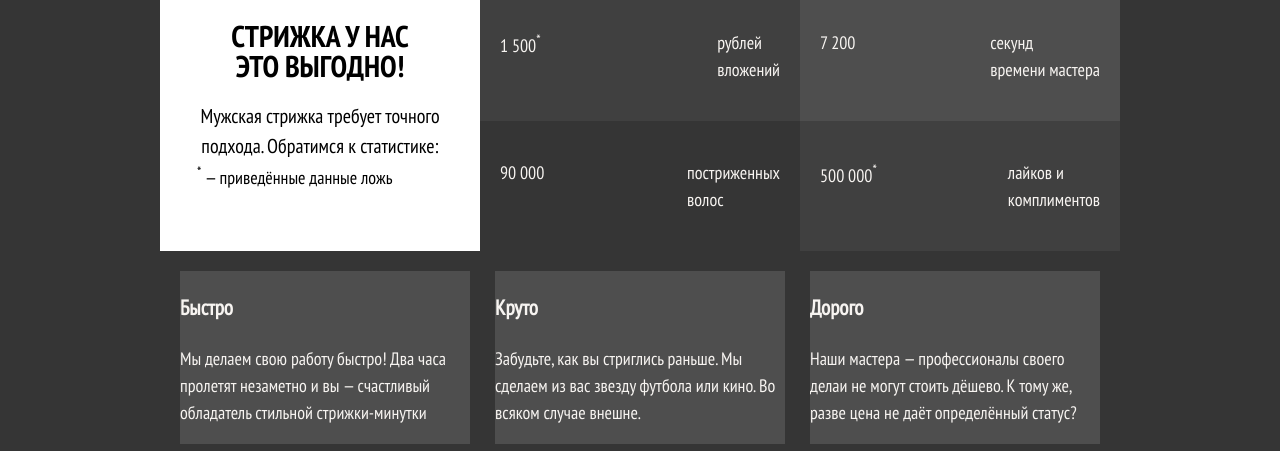
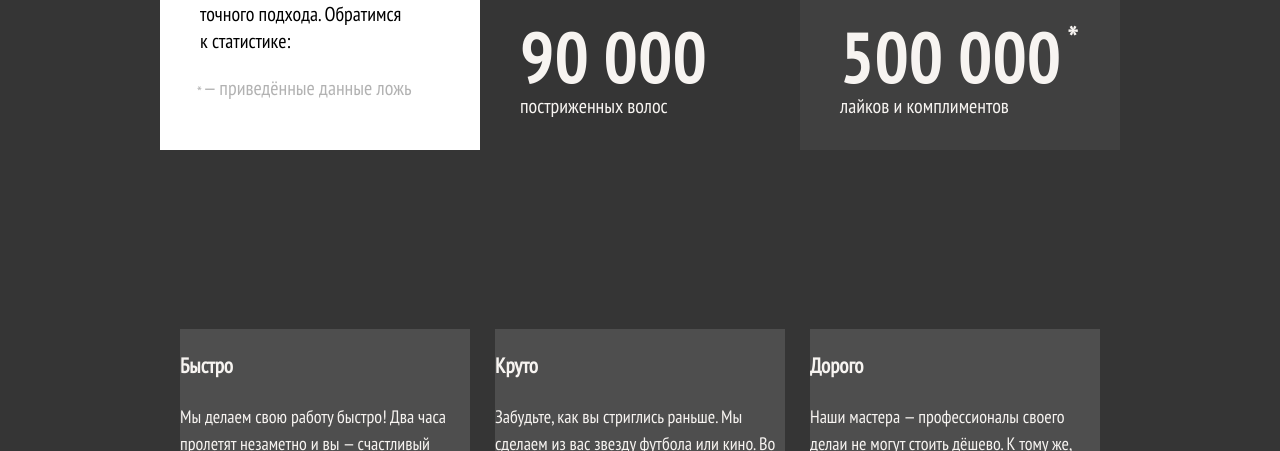
Before and after one commit to SergoDrovski/barbershop-project2, a website: page app/index.html in a window 1280 px wide. Shown: the part 729-1180 px from the top of the page. Drawn offline with Linux system fonts and the light colour scheme.

Commit message:
секция статистики готова, адаптив тоже

```diff
--- a/app/css/sass/style.scss
+++ b/app/css/sass/style.scss
@@ -461,6 +461,15 @@ img {
   background-color: #353535;
 }
 
+
+.stats {
+  display: grid;
+}
+
+.stats--list {
+  display: contents;
+}
+
 .stats {
   color: black;
 
@@ -480,7 +489,9 @@ img {
 
 .stats--slogan,
 .stats--intro,
-.stats--legend {
+.stats--legend,
+.stats--value,
+.stats--field {
   margin: 0;
   padding: 0;
 }
@@ -502,6 +513,9 @@ img {
   text-align: center;
 }
 
+.stats--legend--top {
+  display: none;
+}
 
 .stats--item:nth-child(1) {
   background-color: #404040;
@@ -525,51 +539,158 @@ img {
   color: #f7f4f1;
 }
 
-.stats--legend--top {
-  display: none;
+.stats--value {
+  position: relative;
+
+  font-size: 40px;
+  line-height: 1;
+  font-family: "PT Sans - Narrow Bold", sans-serif;
 }
 
-.stats--legend--bottom {
-  margin: 0;
-
-  color: #ffffff;
-
-  background-color: $bg-darkgrey;
+.stats--value sup {
+  position: absolute;
+  right: -0.5em;
+  font-size: 25px;
 }
 
-.stats {
-  display: grid;
+.stats--field {
+  text-align: right;
+  line-height: 1;
+}
+.stats--legend-wrapper {
+  background-color: #242424;
+}
+.stats--legend {
+  position: relative;
+
+  margin: 0 auto;
+
+  width: fit-content;
+  color: rgba(255, 255, 255, 0.3);
+  font-size: 20px;
+  text-align: center;
 }
 
-.stats--list {
-  display: contents;
+.stats--legend sup {
+  position: absolute;
+  top: 15%;
+  left: -3%;
+
 }
 
 @media (min-width: 660px) {
+  .stats {
+    position: relative;
+    top: -185px;
+  }
+
+  .stats {
+    grid-template-columns: repeat(2, 1fr);
+  }
+
+  .stats--header {
+    position: relative;
+    display: flex;
+    flex-wrap: wrap;
+
+    padding: 30px 40px;
+
+    &::before {
+      position: absolute;
+      top: 27px;
+      left: -15px;
+
+      border: 15px solid transparent;
+      border-right-color: #ffffff;
+      content: "";
+      transform: rotate(135deg);
+    }
+  }
+
+  .stats--slogan {
+    margin-right: 100px;
+    margin-bottom: 15px;
+    padding-left: 0;
+    padding-right: 0;
+
+    font-size: 40px;
+    line-height: 1;
+    text-align: left;
+    text-transform: none;
+  }
+
+  .stats--intro {
+    padding-left: 0;
+    padding-right: 0;
+
+    font-size: 20px;
+    line-height: 27px;
+    text-align: left;
+    text-transform: none;
+  }
 
   .stats--legend--top {
     display: block;
+
+    margin-top:  0;
+    margin-right:  0;
+    margin-bottom:  0;
+    margin-left: 1.5%;
+
+    color: rgba(0, 0, 0, 0.3);
   }
 
   .stats--legend--bottom {
     display: none;
   }
 
-  .stats {
-    grid-template-columns: repeat(2, 1fr);
+  .stats--item {
+    flex-wrap: wrap;
+
+    padding: 30px 40px 30px 40px;
   }
 
+  .stats--value {
+    flex-basis: content;
+
+    font-size: 72px;
+  }
+
+  .stats--field {
+    flex: 1 1 100%;
+
+    font-size: 20px;
+    line-height: 27px;
+    text-align: left;
+  }
+
+  .stats--field br{
+    display: none;
+  }
+
+  .stats--value sup {
+    position: absolute;
+    right: -0.5em;
+    font-size: 35px;
+  }
 }
 
 @media (min-width: 660px) and (max-width: 1023px) {
   .stats--header {
     grid-column-start: 1;
     grid-column-end: 3;
+
+  }
+  .stats--slogan,
+  .stats--intro {
+    flex: 0 1 205px;
   }
 }
 
 @media (min-width: 1024px) {
   .stats {
+    top: -159px;
+
     grid-template-columns: repeat(3, 1fr);
   }
 
@@ -578,6 +699,13 @@ img {
     grid-column-end: 2;
     grid-row-start: 1;
     grid-row-end: 3;
+
+    padding-left: 40px;
+    padding-right: 68px;
+  }
+
+  .stats--slogan {
+    margin-right: 0;
   }
 }
 
--- a/app/index.html
+++ b/app/index.html
@@ -62,7 +62,7 @@
           <p class="stats--field">лайков и<br> комплиментов</p>
         </div>
       </div>
-      <p class="stats--legend stats--legend--bottom"><sup>*</sup> — приведённые данные ложь</p>
+      <div class="stats--legend-wrapper"><p class="stats--legend stats--legend--bottom"><sup>*</sup> — приведённые данные ложь</p></div>
     </section>
     <section class="advantages content">
       <div class="advantages--wrapper slider">
```
Also changed, not shown: app/css/style.css.
